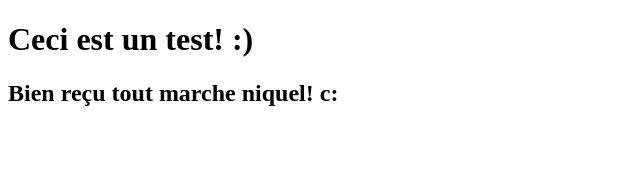
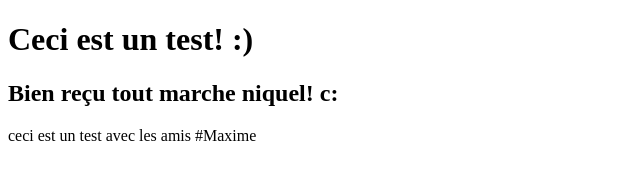
Before and after one commit to GiveMeAPseudo/demo_git, a plain HTML site: page index.html in a window 1280 px wide. Shown: the whole page, without its empty margins (0-640 px from the left). Drawn offline with Linux system fonts and the light colour scheme.

Commit message:
Test avec les amis #Maxime

```diff
--- a/index.html
+++ b/index.html
@@ -9,3 +9,5 @@
     <h2>Bien reçu tout marche niquel! c:</h2>
   </body>
 </html>
+
+ceci est un test avec les amis #Maxime
```
